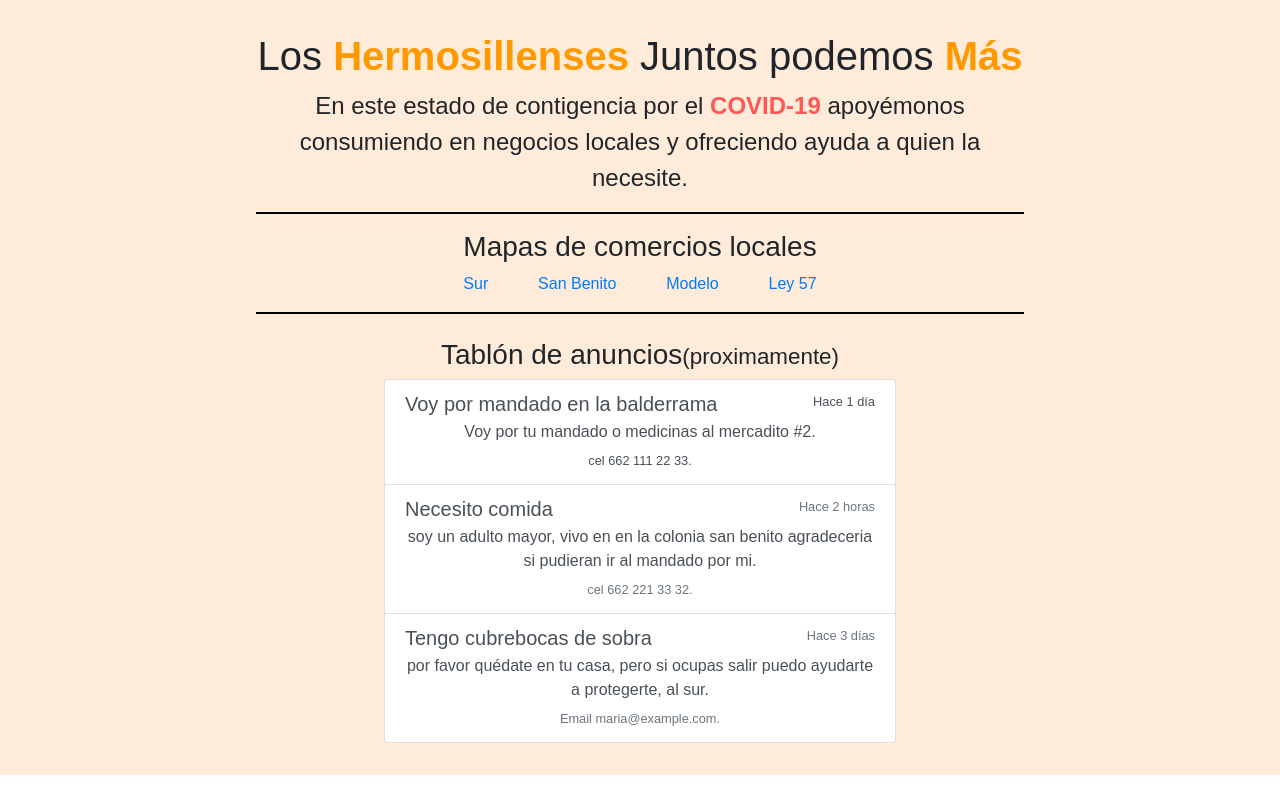
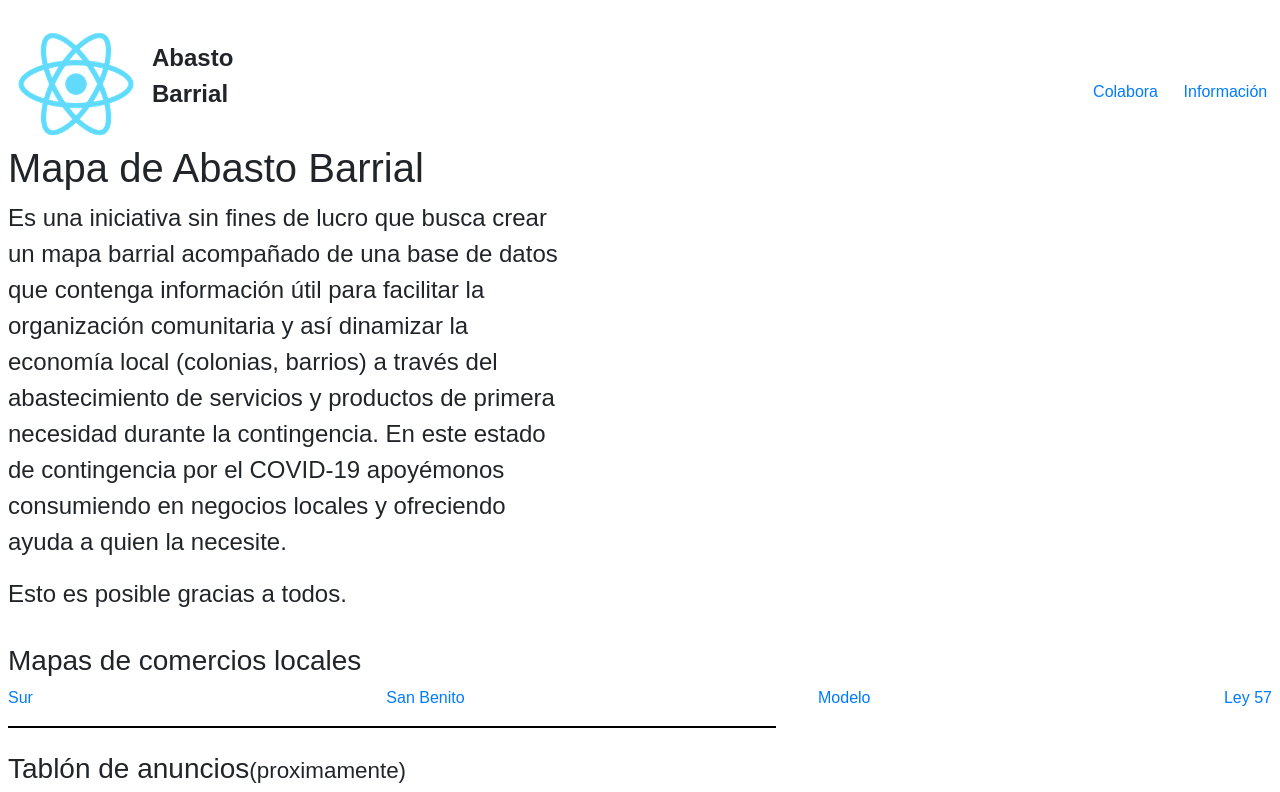
Before and after one commit to manuel-ruiz-23/abastobarrial, a React (Create React App) app: page / in a window 1280 px wide. Shown: the top 792 px of the page. Built offline with nearby package versions, Linux system fonts and the light colour scheme; no server answers.

Commit message:
css general - contenido - initialbanner element

```diff
--- a/src/App.css
+++ b/src/App.css
@@ -1,5 +1,5 @@
 body {
   margin: 0;
-  background-color: #ffebd9;
+  background-color: white;
   height: 100vh;
 }
--- a/src/App.js
+++ b/src/App.js
@@ -33,7 +33,7 @@ function App() {
 
 const WebContainer = styled.div`
   height: 100%;
-  background-color: #ffebd9;
+  background-color: white;
 `;
 
 export default App;
--- /dev/null
+++ b/src/components/InitialBaner/InitialBaner.js
@@ -0,0 +1,25 @@
+import React from 'react'
+import './Style.css'
+
+function InitialBaner() {
+    return (
+        <div className="Header">
+            <div className="Logo">
+                <img src="/logo192.png" alt="Abasto Barrial Logo"/>
+            </div>
+            <div className="Title">Abasto<br/>Barrial</div>
+            <div className="Menu">
+                <ul>
+                    <li>
+                        <a href="#">Colabora</a>
+                    </li>
+                    <li>
+                        <a href="#">Información</a>
+                    </li>
+                </ul>
+            </div>
+        </div>
+    )
+}
+
+export default InitialBaner
--- /dev/null
+++ b/src/components/InitialBaner/Style.css
@@ -0,0 +1,34 @@
+div.Header{
+    width: 100vw;
+    max-height: 15vh;
+    text-align: left;
+    margin-top: 2vh;
+}
+div.Header > div{
+    padding-left: 1vh;
+    padding-right: 1vh;
+}
+.Header > .Logo{
+    float: left;
+}
+.Header > .Logo > img{
+    max-height: 15vh;
+}
+.Header > .Title{
+    float: left;
+    font-weight: bolder;
+    font-size: x-large;
+    padding-top: 2vh;
+}
+.Header > .Menu{
+    float: right;
+    margin-top: 7vh;
+}
+.Header > .Menu ul{
+    list-style: none;
+}
+.Header > .Menu ul li{
+    display: inline;
+    margin-left: 1vw;
+    margin-right: 1vw;
+}
--- a/src/components/Landing.js
+++ b/src/components/Landing.js
@@ -2,31 +2,26 @@
 import React from 'react';
 import styled from 'styled-components';
 import MapsNavigation from './MapsNavigation';
-
+import InitialBaner from './InitialBaner/InitialBaner'
 export default function Landing(){
   return (
     <LandingContainer>
       <InitialBaner />
-      <Hr />
+      <Title>Mapa de Abasto Barrial</Title>
+      <LandingText>Es una iniciativa sin fines de lucro que busca crear un mapa
+        barrial acompañado de una base de datos que contenga información
+        útil para facilitar la organización comunitaria y así dinamizar la
+        economía local (colonias, barrios) a través del abastecimiento de
+        servicios y productos de primera necesidad durante la contingencia.
+        En este estado de contingencia por el COVID-19 apoyémonos consumiendo
+        en negocios locales y ofreciendo ayuda a quien la necesite.    </LandingText>
+        <LandingText>Esto es posible gracias a todos.</LandingText>
       <MapsNavigation />
       <Hr />
       <TablonAnuncios />
     </LandingContainer>
   )
 }
-
-const InitialBaner = () => (
-  <div className="mt-4">
-    <Title>
-      Los <BoldOrange>Hermosillenses</BoldOrange> Juntos podemos <BoldOrange>Más</BoldOrange>
-    </Title>
-    <LandingText>
-      En este estado de contigencia por el <BoldRed>COVID-19 </BoldRed>
-      apoyémonos consumiendo en negocios locales y
-      ofreciendo ayuda a quien la necesite.
-    </LandingText>
-  </div>
-);
 
 const Hr = styled.div`
   width: 100%;
@@ -36,11 +31,12 @@ const Hr = styled.div`
 `;
 
 const Title = styled.h1`
+text-align: left;
 `;
 
 const LandingText = styled.p`
   font-size: 1.5rem;
-  max-width: 768px;
+  max-width: 44vw;
   margin-bottom: 1rem;
 `;
 
@@ -57,9 +53,9 @@ const BoldRed = styled.span`
 const LandingContainer = styled.div`
   padding: 0.5rem;
   font-family: sans-serif;
-  text-align: center;
+  text-align: left;
   display: flex;
-  align-items: center;
+  align-items: left;
   flex-direction: column;
 `;
 
```
